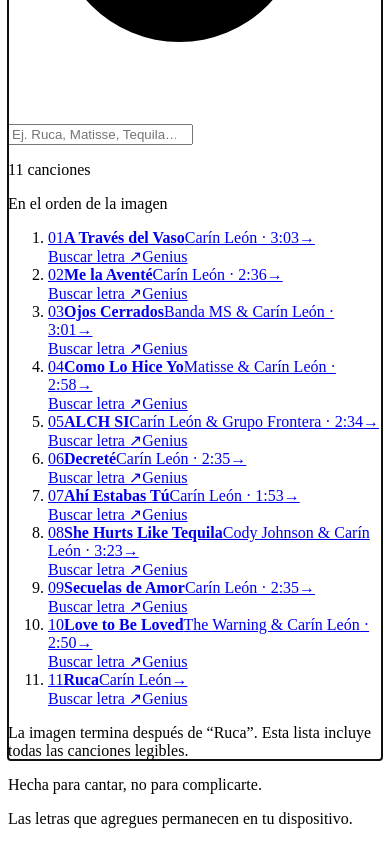
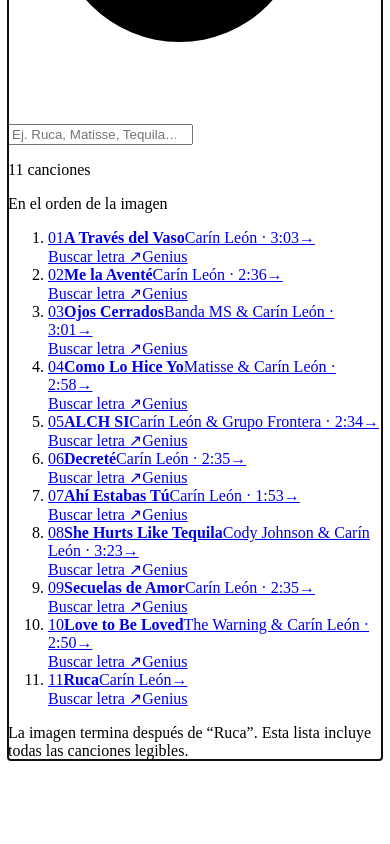
Before and after one commit to altyaper/concert-lyrics-finder, a website with bundled scripts: page index.html in a window 390 px wide. Shown: the part 316-1160 px from the top of the page. After the commit the page ends 1092 px from the top, so only its background shows below. Built offline with nearby package versions, Linux system fonts and the light colour scheme.

Commit message:
[verified] style: remove footer copy

```diff
--- a/index.html
+++ b/index.html
@@ -109,7 +109,6 @@
     </section>
   </main>
 
-  <footer><p>Hecha para cantar, no para complicarte.</p><p class="legal">Las letras que agregues permanecen en tu dispositivo.</p></footer>
   <script type="module" src="app.js"></script>
 </body>
 </html>
--- a/styles.css
+++ b/styles.css
@@ -139,9 +139,6 @@
 .adjacent-link span { color: var(--muted); font-size: .76rem; }
 .adjacent-link i { position: absolute; right: 18px; color: var(--accent); font-style: normal; font-size: 1.25rem; }
 .adjacent-link:nth-child(2) i { right: auto; left: 18px; }
-footer { width: min(var(--max), calc(100% - 32px)); margin: 0 auto; padding: 30px 0 max(36px, env(safe-area-inset-bottom)); border-top: 1px solid var(--line); color: var(--muted); display: flex; justify-content: space-between; gap: 18px; font-size: .8rem; }
-footer p { margin: 0; }
-.legal { text-align: right; }
 @media (max-width: 700px) {
   .prompter-toolbar { flex-wrap: wrap; }
   .speed-control { order: 3; flex-basis: 100%; }
@@ -152,7 +149,7 @@
   .site-header { padding-inline: 16px; }
   .brand > span:last-child { display: none; }
   .concert-pill { overflow: hidden; text-overflow: ellipsis; }
-  main, footer { width: min(100% - 24px, var(--max)); }
+  main { width: min(100% - 24px, var(--max)); }
   .view { padding-top: 42px; }
   .hero { margin-bottom: 28px; }
   h1 { font-size: clamp(2.55rem, 14vw, 4rem); }
@@ -173,8 +170,6 @@
   .lyrics-display { width: calc(100% - 26px); }
   .adjacent-songs { grid-template-columns: 1fr; }
   .adjacent-link:nth-child(2) { grid-column: 1; }
-  footer { flex-direction: column; }
-  .legal { text-align: left; }
 }
 @media (prefers-reduced-motion: reduce) {
   *, *::before, *::after { scroll-behavior: auto !important; transition-duration: .01ms !important; animation-duration: .01ms !important; animation-iteration-count: 1 !important; }
--- a/sw.js
+++ b/sw.js
@@ -1,5 +1,5 @@
 const CACHE_PREFIX = 'letralista-shell-';
-const CACHE = `${CACHE_PREFIX}v5`;
+const CACHE = `${CACHE_PREFIX}v6`;
 const SHELL = ['./', './index.html', './styles.css', './songs.js', './lyrics.js', './lyrics.json', './wake-lock.js', './fullscreen.js', './app.js', './manifest.webmanifest', './icons/icon-192.png', './icons/icon-512.png', './icons/icon-maskable-512.png', './icons/apple-touch-icon.png'];
 
 self.addEventListener('install', event => {
```
Also changed, not shown: tests/lyrics.test.js (+1 -1 lines), tests/site.test.js (+9 -1 lines).
